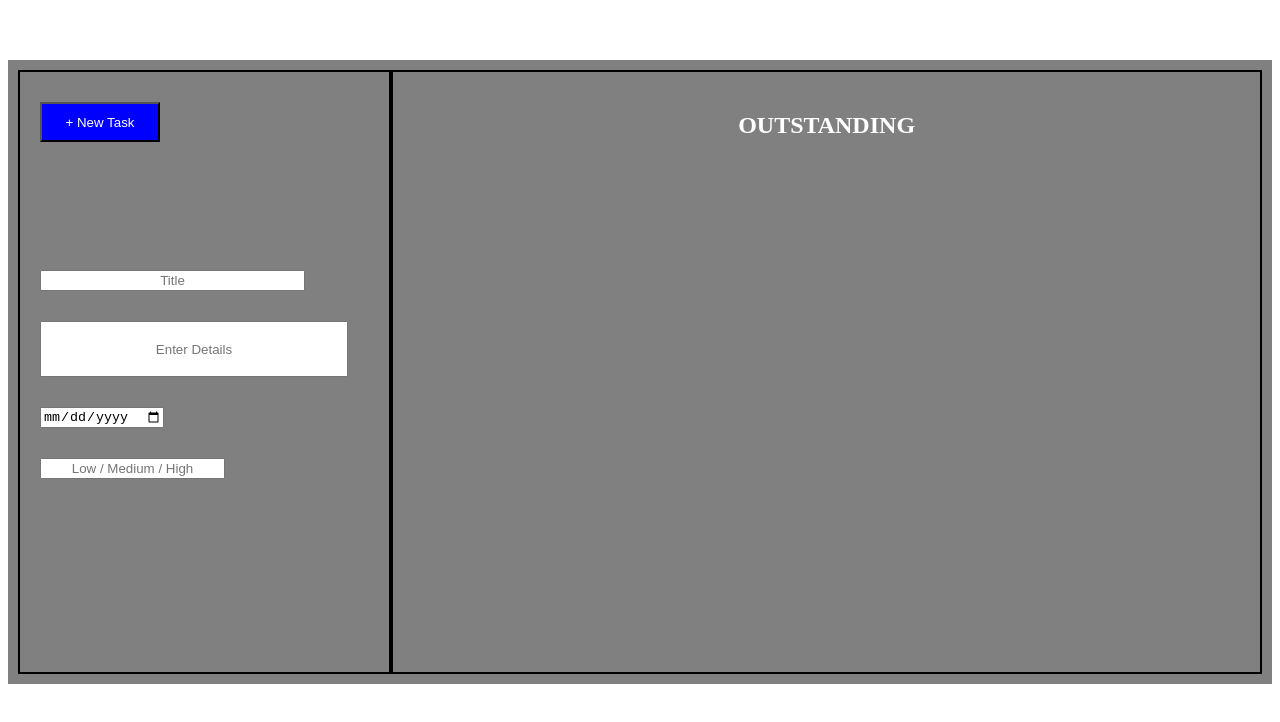
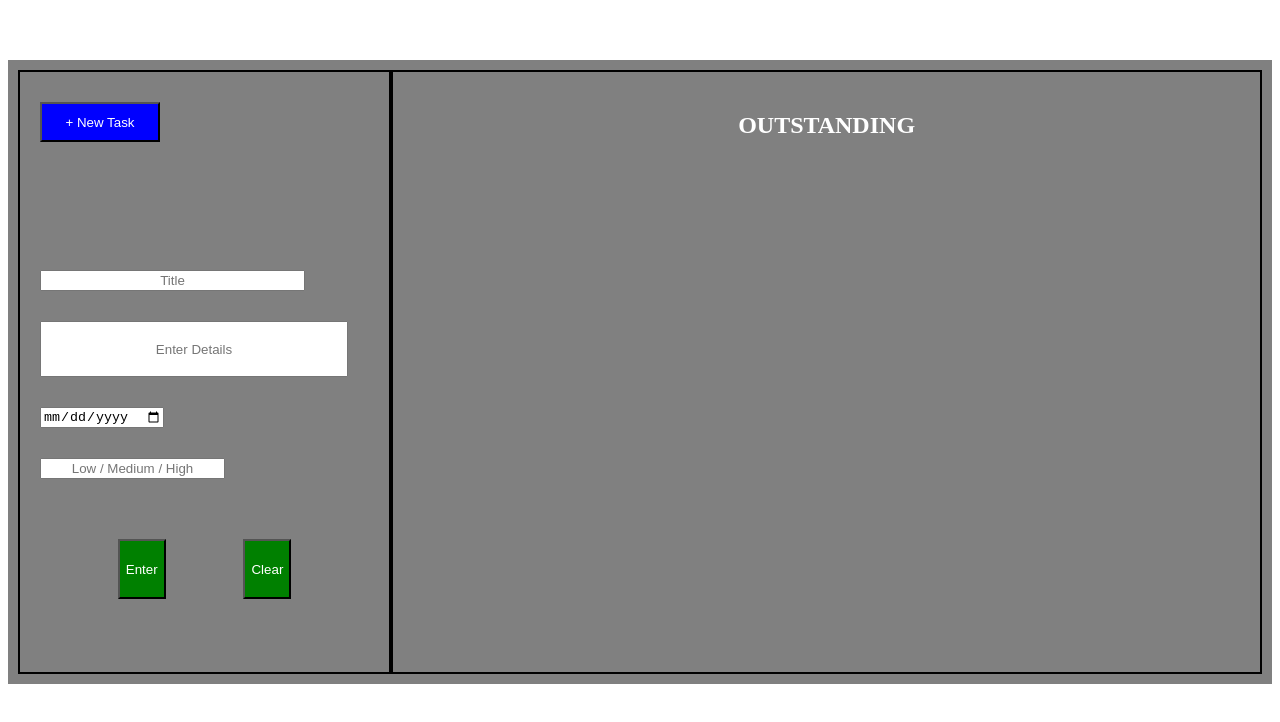
Before and after one commit to brian-w119/toDoApp, a plain HTML site: page index.html in a window 1280 px wide. Both pictures are taken after a click on the button "+ New Task". Drawn offline with Linux system fonts and the light colour scheme.

Commit message:
Enter and Clear buttons added

```diff
--- a/index.html
+++ b/index.html
@@ -16,5 +16,6 @@
     <script type="module" src="script.js"></script>
     <script type="module" src="defaultPage.js"></script>
     <script type="module" src="newTask.js"></script>
+    <script type="module" src="setClearTasks.js"></script>
 </body>
 </html>
--- a/newTask.js
+++ b/newTask.js
@@ -6,7 +6,6 @@ export default function newTask(){
 
     const createTask = document.querySelector("#createNewToDo");
     createTask.addEventListener("click", ()=> {
-
 
         const task = createField();
         task.type = "text";
@@ -49,6 +48,29 @@ export default function newTask(){
         priority.style.marginTop = "30px";
         priority.placeholder = "Low / Medium / High";
         grid1.appendChild(priority);
+
+        const container = document.createElement("div");
+
+        const enter = document.createElement("button");
+        //enter.style.display = "block";
+        enter.style.height  = "60px";
+        enter.style.color   = "white";
+        enter.textContent   = "Enter";
+        enter.style.marginTop = "60px";
+        enter.style.backgroundColor = "green";
+        container.appendChild(enter);
+
+        const clearFields = document.createElement("button");
+        clearFields.style.height  = "60px";
+        clearFields.style.color   = "white";
+        clearFields.textContent   = "Clear";
+        clearFields.style.marginTop = "60px";
+        clearFields.style.backgroundColor = "green";
+        container.appendChild(clearFields);
+
+        container.style.display = "flex";
+        container.style.justifyContent = "space-evenly";
+        grid1.appendChild(container);
     });
 };
 
--- a/script.js
+++ b/script.js
@@ -1,6 +1,8 @@
 
 import defaultState from './defaultPage.js';
 import newTask from './newTask.js';
+import acceptResetData from './setClearTasks.js';
 
 defaultState();
 newTask();
+acceptResetData();
--- /dev/null
+++ b/setClearTasks.js
@@ -0,0 +1,15 @@
+import {grid1} from './defaultPage.js';
+
+export default function acceptResetData(){
+
+    const enter = document.createElement("button");
+    enter.addEventListener("click", ()=> {
+
+        enter.style.display = "block";
+        enter.style.height  = "120px";
+        enter.style.color   = "white";
+        enter.textContent   = "Enter";
+        enter.style.backgroundColor = "green";
+        grid1.appendChild(enter);
+    });
+};
```
